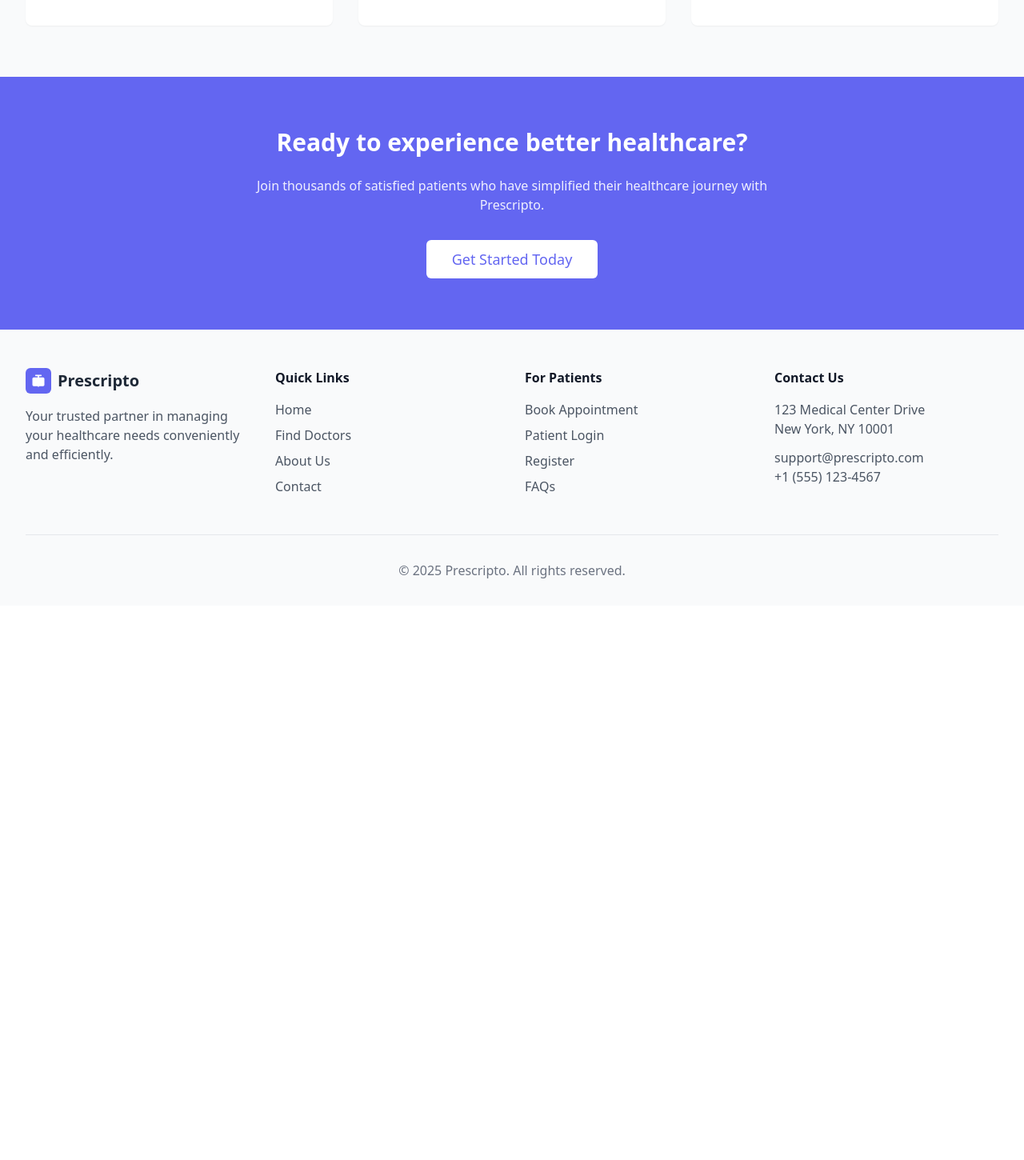
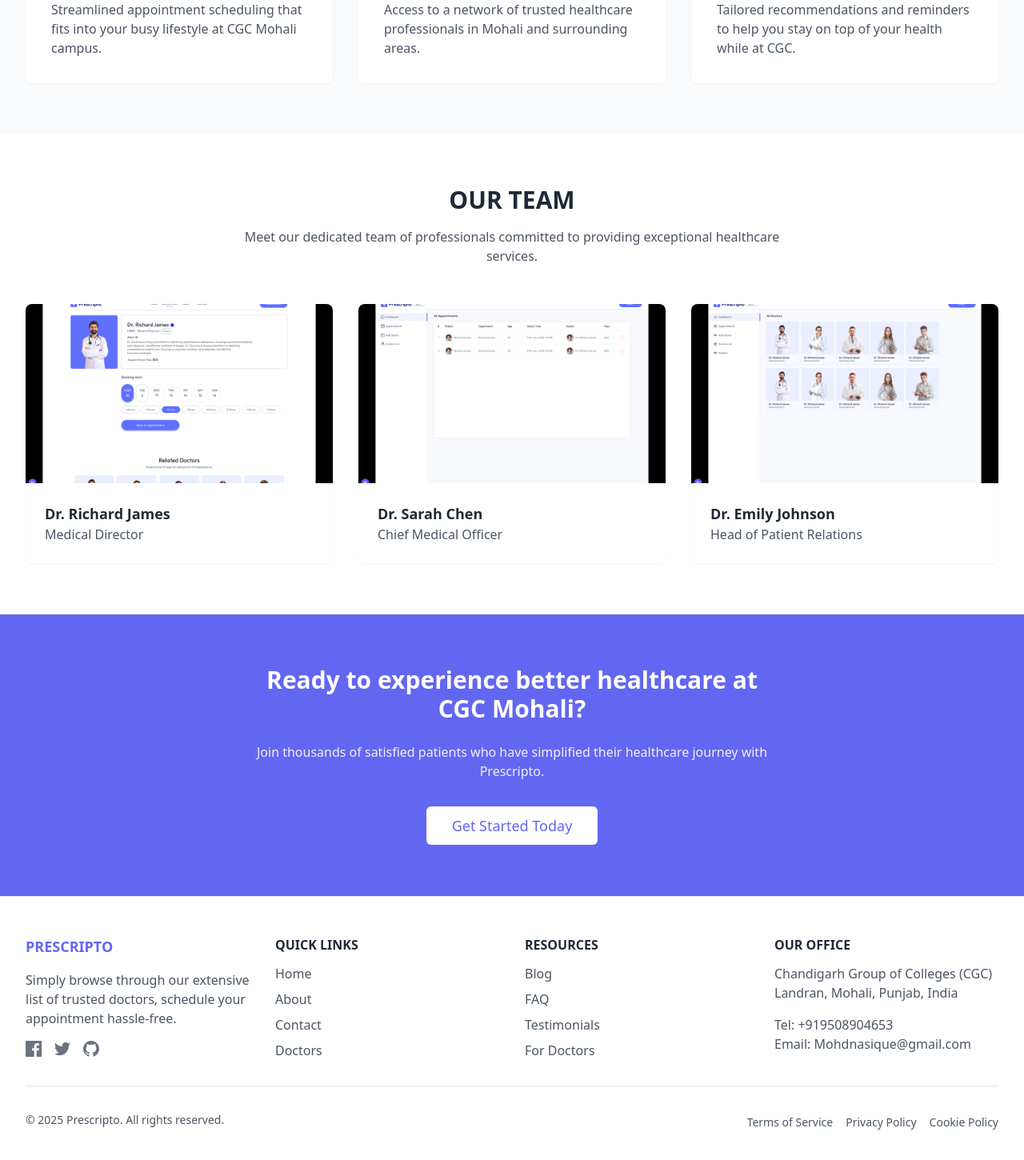
Before and after one commit to Nasiquejahangr/doctor-desk-appointment-90, a React (Vite) app: page /about in a window 1280 px wide. Shown: the part 1040-2490 px from the top of the page at 80% size. Before the commit the page ends 1797 px from the top, so only its background shows below. Built offline with nearby package versions, Linux system fonts and the light colour scheme.

Commit message:
Update location and enhance images
Update location to India Mohali CGC, enhance image quality, and add related images.

```diff
--- a/src/components/Footer.tsx
+++ b/src/components/Footer.tsx
@@ -3,91 +3,99 @@ import { Link } from "react-router-dom";
 
 const Footer = () => {
   return (
-    <footer className="bg-gray-50 pt-12 pb-8">
-      <div className="prescripto-container">
+    <footer className="bg-white border-t border-gray-200">
+      <div className="prescripto-container py-12">
         <div className="grid grid-cols-1 md:grid-cols-4 gap-8">
-          <div className="col-span-1 md:col-span-1">
-            <Link to="/" className="flex items-center">
-              <div className="w-8 h-8 bg-prescripto-blue rounded-md flex items-center justify-center">
-                <svg viewBox="0 0 24 24" className="w-5 h-5 text-white" fill="currentColor">
-                  <path d="M19 7H5a2 2 0 00-2 2v9a2 2 0 002 2h14a2 2 0 002-2V9a2 2 0 00-2-2z" />
-                  <path d="M12 4v16M8 4h8" stroke="currentColor" strokeWidth="2" strokeLinecap="round" />
+          <div>
+            <Link to="/" className="flex items-center mb-4">
+              <h2 className="text-lg text-prescripto-blue font-bold">PRESCRIPTO</h2>
+            </Link>
+            <p className="text-gray-600 mb-4">
+              Simply browse through our extensive list of trusted doctors, schedule your appointment hassle-free.
+            </p>
+            <div className="flex space-x-4">
+              <a href="#" className="text-gray-500 hover:text-prescripto-blue">
+                <svg className="h-5 w-5" fill="currentColor" viewBox="0 0 24 24">
+                  <path d="M22.675 0h-21.35c-.732 0-1.325.593-1.325 1.325v21.351c0 .731.593 1.324 1.325 1.324h11.495v-9.294h-3.128v-3.622h3.128v-2.671c0-3.1 1.893-4.788 4.659-4.788 1.325 0 2.463.099 2.795.143v3.24l-1.918.001c-1.504 0-1.795.715-1.795 1.763v2.313h3.587l-.467 3.622h-3.12v9.293h6.116c.73 0 1.323-.593 1.323-1.325v-21.35c0-.732-.593-1.325-1.325-1.325z" />
                 </svg>
-              </div>
-              <span className="ml-2 text-xl font-bold text-gray-800">Prescripto</span>
-            </Link>
-            <p className="mt-4 text-gray-600">
-              Your trusted partner in managing your healthcare needs conveniently and efficiently.
-            </p>
+              </a>
+              <a href="#" className="text-gray-500 hover:text-prescripto-blue">
+                <svg className="h-5 w-5" fill="currentColor" viewBox="0 0 24 24">
+                  <path d="M23.953 4.57a10 10 0 01-2.825.775 4.958 4.958 0 002.163-2.723 10.054 10.054 0 01-3.127 1.195 4.92 4.92 0 00-8.384 4.482C7.69 8.095 4.067 6.13 1.64 3.162a4.822 4.822 0 00-.666 2.475c0 1.71.87 3.213 2.188 4.096a4.904 4.904 0 01-2.228-.616v.06a4.923 4.923 0 003.946 4.827 4.996 4.996 0 01-2.212.085 4.937 4.937 0 004.604 3.417 9.868 9.868 0 01-6.102 2.105c-.39 0-.779-.023-1.17-.067a13.995 13.995 0 007.557 2.209c9.054 0 13.999-7.496 13.999-13.986 0-.209 0-.42-.015-.63a9.936 9.936 0 002.46-2.548l-.047-.02z" />
+                </svg>
+              </a>
+              <a href="#" className="text-gray-500 hover:text-prescripto-blue">
+                <svg className="h-5 w-5" fill="currentColor" viewBox="0 0 24 24">
+                  <path d="M12 0c-6.626 0-12 5.373-12 12 0 5.302 3.438 9.8 8.207 11.387.599.111.793-.261.793-.577v-2.234c-3.338.726-4.033-1.416-4.033-1.416-.546-1.387-1.333-1.756-1.333-1.756-1.089-.745.083-.729.083-.729 1.205.084 1.839 1.237 1.839 1.237 1.07 1.834 2.807 1.304 3.492.997.107-.775.418-1.305.762-1.604-2.665-.305-5.467-1.334-5.467-5.931 0-1.311.469-2.381 1.236-3.221-.124-.303-.535-1.524.117-3.176 0 0 1.008-.322 3.301 1.23.957-.266 1.983-.399 3.003-.404 1.02.005 2.047.138 3.006.404 2.291-1.552 3.297-1.23 3.297-1.23.653 1.653.242 2.874.118 3.176.77.84 1.235 1.911 1.235 3.221 0 4.609-2.807 5.624-5.479 5.921.43.372.823 1.102.823 2.222v3.293c0 .319.192.694.801.576 4.765-1.589 8.199-6.086 8.199-11.386 0-6.627-5.373-12-12-12z" />
+                </svg>
+              </a>
+            </div>
           </div>
 
-          <div className="col-span-1">
-            <h3 className="text-gray-900 font-semibold mb-4">Quick Links</h3>
+          <div>
+            <h3 className="text-gray-800 font-semibold mb-3">QUICK LINKS</h3>
             <ul className="space-y-2">
               <li>
-                <Link to="/" className="text-gray-600 hover:text-prescripto-blue transition-colors">
-                  Home
-                </Link>
+                <Link to="/" className="text-gray-600 hover:text-prescripto-blue">Home</Link>
               </li>
               <li>
-                <Link to="/doctors" className="text-gray-600 hover:text-prescripto-blue transition-colors">
-                  Find Doctors
-                </Link>
+                <Link to="/about" className="text-gray-600 hover:text-prescripto-blue">About</Link>
               </li>
               <li>
-                <Link to="/about" className="text-gray-600 hover:text-prescripto-blue transition-colors">
-                  About Us
-                </Link>
+                <Link to="/contact" className="text-gray-600 hover:text-prescripto-blue">Contact</Link>
               </li>
               <li>
-                <Link to="/contact" className="text-gray-600 hover:text-prescripto-blue transition-colors">
-                  Contact
-                </Link>
+                <Link to="/doctors" className="text-gray-600 hover:text-prescripto-blue">Doctors</Link>
               </li>
             </ul>
           </div>
 
-          <div className="col-span-1">
-            <h3 className="text-gray-900 font-semibold mb-4">For Patients</h3>
+          <div>
+            <h3 className="text-gray-800 font-semibold mb-3">RESOURCES</h3>
             <ul className="space-y-2">
               <li>
-                <Link to="/appointments" className="text-gray-600 hover:text-prescripto-blue transition-colors">
-                  Book Appointment
-                </Link>
+                <a href="#" className="text-gray-600 hover:text-prescripto-blue">Blog</a>
               </li>
               <li>
-                <Link to="/login" className="text-gray-600 hover:text-prescripto-blue transition-colors">
-                  Patient Login
-                </Link>
+                <a href="#" className="text-gray-600 hover:text-prescripto-blue">FAQ</a>
               </li>
               <li>
-                <Link to="/signup" className="text-gray-600 hover:text-prescripto-blue transition-colors">
-                  Register
-                </Link>
+                <a href="#" className="text-gray-600 hover:text-prescripto-blue">Testimonials</a>
               </li>
               <li>
-                <Link to="/faq" className="text-gray-600 hover:text-prescripto-blue transition-colors">
-                  FAQs
-                </Link>
+                <a href="#" className="text-gray-600 hover:text-prescripto-blue">For Doctors</a>
               </li>
             </ul>
           </div>
 
-          <div className="col-span-1">
-            <h3 className="text-gray-900 font-semibold mb-4">Contact Us</h3>
-            <address className="not-italic text-gray-600">
-              <p>123 Medical Center Drive</p>
-              <p>New York, NY 10001</p>
-              <p className="mt-3">support@prescripto.com</p>
-              <p>+1 (555) 123-4567</p>
+          <div>
+            <h3 className="text-gray-800 font-semibold mb-3">OUR OFFICE</h3>
+            <address className="not-italic text-gray-600 mb-4">
+              <p>Chandigarh Group of Colleges (CGC)</p>
+              <p>Landran, Mohali, Punjab, India</p>
             </address>
+            <p className="text-gray-600">
+              Tel: +919508904653<br />
+              Email: Mohdnasique@gmail.com
+            </p>
           </div>
         </div>
 
-        <div className="border-t border-gray-200 mt-12 pt-8">
-          <p className="text-center text-gray-500">
+        <div className="border-t border-gray-200 mt-8 pt-8 flex flex-col md:flex-row justify-between">
+          <p className="text-gray-600 text-sm">
             &copy; {new Date().getFullYear()} Prescripto. All rights reserved.
           </p>
+          <div className="mt-4 md:mt-0">
+            <a href="#" className="text-gray-600 hover:text-prescripto-blue text-sm mr-4">
+              Terms of Service
+            </a>
+            <a href="#" className="text-gray-600 hover:text-prescripto-blue text-sm mr-4">
+              Privacy Policy
+            </a>
+            <a href="#" className="text-gray-600 hover:text-prescripto-blue text-sm">
+              Cookie Policy
+            </a>
+          </div>
         </div>
       </div>
     </footer>
--- a/src/pages/AboutPage.tsx
+++ b/src/pages/AboutPage.tsx
@@ -24,32 +24,32 @@ const AboutPage = () => {
           <div className="grid grid-cols-1 md:grid-cols-2 gap-12 items-center">
             <div className="animate-fade-in animate-stagger-1">
               <img
-                src="/public/lovable-uploads/43c64db8-bdaa-46fe-b409-24ec675a7c9f.png"
-                alt="Doctors Team"
+                src="/public/lovable-uploads/631913a5-9f66-4880-9217-bc731ff91c36.png"
+                alt="Medical Team at CGC Mohali"
                 className="rounded-lg shadow-md w-full"
               />
             </div>
 
             <div className="animate-fade-in animate-stagger-2">
               <p className="text-gray-600 mb-6">
-                Welcome to Prescripto, your trusted partner in managing your healthcare needs conveniently and efficiently.
-                At Prescripto, we understand the challenges individuals face when it comes to scheduling doctor
-                appointments and managing their health records.
+                Welcome to Prescripto, your trusted partner in managing your healthcare needs conveniently and efficiently
+                at Chandigarh Group of Colleges (CGC), Mohali. At Prescripto, we understand the challenges individuals face
+                when it comes to scheduling doctor appointments and managing their health records.
               </p>
 
               <p className="text-gray-600 mb-6">
                 Prescripto is committed to excellence in healthcare technology. We continuously strive to enhance our
-                platform, integrating the latest advancements to improve user experience and deliver superior service.
-                Whether you're booking your first appointment or managing ongoing care, Prescripto is here to support you
-                every step of the way.
+                platform, integrating the latest advancements to improve user experience and deliver superior service
+                to the CGC community and beyond. Whether you're booking your first appointment or managing ongoing care,
+                Prescripto is here to support you every step of the way.
               </p>
 
               <h3 className="text-xl font-bold text-gray-800 mb-4">Our Vision</h3>
 
               <p className="text-gray-600 mb-6">
-                Our vision at Prescripto is to create a seamless healthcare experience for every user. We aim to bridge the
-                gap between patients and healthcare providers, making it easier for you to access the care you need, when
-                you need it.
+                Our vision at Prescripto is to create a seamless healthcare experience for every user in Mohali and surrounding
+                regions. We aim to bridge the gap between patients and healthcare providers, making it easier for you to access
+                the care you need, when you need it.
               </p>
             </div>
           </div>
@@ -67,22 +67,72 @@ const AboutPage = () => {
             <div className="bg-white p-8 rounded-lg shadow-sm animate-fade-in animate-stagger-1">
               <h3 className="text-xl font-semibold text-gray-800 mb-3 uppercase">Efficiency</h3>
               <p className="text-gray-600">
-                Streamlined appointment scheduling that fits into your busy lifestyle.
+                Streamlined appointment scheduling that fits into your busy lifestyle at CGC Mohali campus.
               </p>
             </div>
 
             <div className="bg-white p-8 rounded-lg shadow-sm animate-fade-in animate-stagger-2">
               <h3 className="text-xl font-semibold text-gray-800 mb-3 uppercase">Convenience</h3>
               <p className="text-gray-600">
-                Access to a network of trusted healthcare professionals in your area.
+                Access to a network of trusted healthcare professionals in Mohali and surrounding areas.
               </p>
             </div>
 
             <div className="bg-white p-8 rounded-lg shadow-sm animate-fade-in animate-stagger-3">
               <h3 className="text-xl font-semibold text-gray-800 mb-3 uppercase">Personalization</h3>
               <p className="text-gray-600">
-                Tailored recommendations and reminders to help you stay on top of your health.
+                Tailored recommendations and reminders to help you stay on top of your health while at CGC.
               </p>
+            </div>
+          </div>
+        </div>
+      </section>
+
+      {/* Team Section with high-quality images */}
+      <section className="py-16">
+        <div className="prescripto-container">
+          <div className="text-center mb-12 animate-fade-in">
+            <h2 className="text-3xl font-bold text-gray-800 mb-4">OUR TEAM</h2>
+            <p className="text-gray-600 max-w-2xl mx-auto">
+              Meet our dedicated team of professionals committed to providing exceptional healthcare services.
+            </p>
+          </div>
+
+          <div className="grid grid-cols-1 md:grid-cols-3 gap-8">
+            <div className="bg-white rounded-lg overflow-hidden shadow-sm hover:shadow-md transition-all duration-300 animate-fade-in animate-stagger-1">
+              <img
+                src="/public/lovable-uploads/3a6d6e46-850e-4789-997e-86e3a1da97b2.png"
+                alt="Dr. Richard James"
+                className="w-full h-56 object-cover"
+              />
+              <div className="p-6">
+                <h3 className="text-lg font-bold text-gray-800">Dr. Richard James</h3>
+                <p className="text-gray-600">Medical Director</p>
+              </div>
+            </div>
+
+            <div className="bg-white rounded-lg overflow-hidden shadow-sm hover:shadow-md transition-all duration-300 animate-fade-in animate-stagger-2">
+              <img
+                src="/public/lovable-uploads/abb005d8-2aac-4930-8f19-1970d2d10708.png"
+                alt="Dr. Sarah Chen"
+                className="w-full h-56 object-cover"
+              />
+              <div className="p-6">
+                <h3 className="text-lg font-bold text-gray-800">Dr. Sarah Chen</h3>
+                <p className="text-gray-600">Chief Medical Officer</p>
+              </div>
+            </div>
+
+            <div className="bg-white rounded-lg overflow-hidden shadow-sm hover:shadow-md transition-all duration-300 animate-fade-in animate-stagger-3">
+              <img
+                src="/public/lovable-uploads/6916c512-1348-4b9d-a5fc-97052b6636bb.png"
+                alt="Dr. Emily Johnson"
+                className="w-full h-56 object-cover"
+              />
+              <div className="p-6">
+                <h3 className="text-lg font-bold text-gray-800">Dr. Emily Johnson</h3>
+                <p className="text-gray-600">Head of Patient Relations</p>
+              </div>
             </div>
           </div>
         </div>
@@ -92,7 +142,7 @@ const AboutPage = () => {
       <section className="py-16 bg-prescripto-blue text-white">
         <div className="prescripto-container">
           <div className="text-center max-w-2xl mx-auto animate-fade-in">
-            <h2 className="text-3xl font-bold mb-6">Ready to experience better healthcare?</h2>
+            <h2 className="text-3xl font-bold mb-6">Ready to experience better healthcare at CGC Mohali?</h2>
             <p className="mb-8 text-white/90">
               Join thousands of satisfied patients who have simplified their healthcare journey with Prescripto.
             </p>
--- a/src/pages/ContactPage.tsx
+++ b/src/pages/ContactPage.tsx
@@ -66,8 +66,8 @@ const ContactPage = () => {
 
               <div className="mb-8">
                 <address className="not-italic">
-                  <p className="text-gray-600 mb-1">54709 Willms Station</p>
-                  <p className="text-gray-600">Suite 350, Washington, USA</p>
+                  <p className="text-gray-600 mb-1">Chandigarh Group of Colleges (CGC)</p>
+                  <p className="text-gray-600">Landran, Mohali, Punjab, India</p>
                 </address>
               </div>
 
@@ -90,11 +90,11 @@ const ContactPage = () => {
                 Explore Jobs
               </Button>
 
-              {/* Map or Image Placeholder */}
+              {/* Map or Image Placeholder - Updated with higher quality image of CGC Mohali */}
               <div className="mt-12 rounded-lg overflow-hidden shadow-md">
                 <img
-                  src="/public/lovable-uploads/c503748d-1786-4149-b840-65b8f675481c.png"
-                  alt="Office Location"
+                  src="/public/lovable-uploads/996facef-3351-4f01-adaf-2ed9e8dce71a.png"
+                  alt="CGC Mohali Campus"
                   className="w-full h-auto"
                 />
               </div>
```
